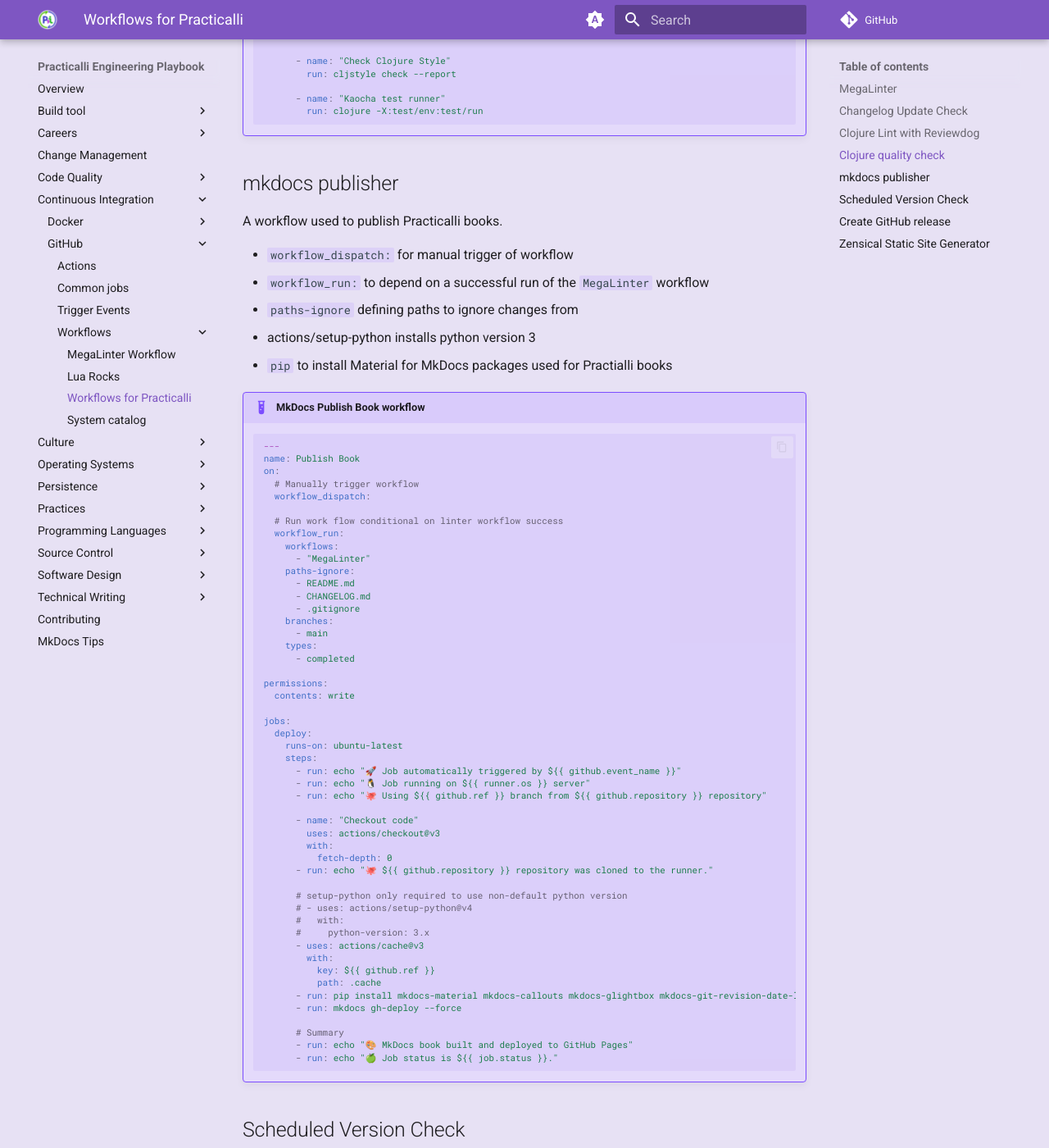
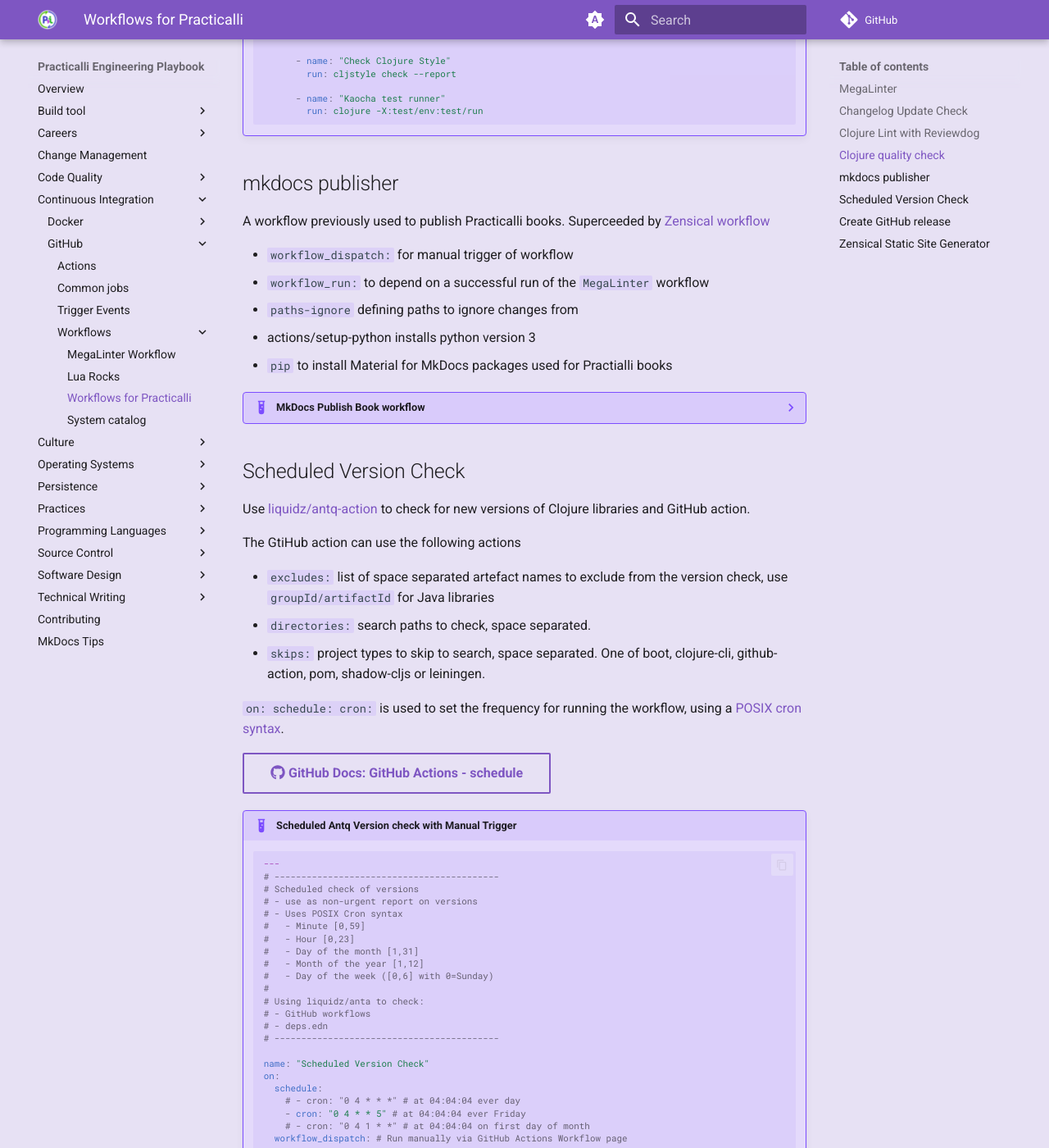
Before and after one commit to practicalli/engineering-playbook, an MkDocs documentation site: the page built from docs/continuous-integration/github/workflows/practicalli.md, in a window 1280 px wide and 1400 px high, scrolled down 2920 px. Shown: the whole window at 82% size. Built offline with MkDocs 1.6.1 and Material for MkDocs 9.7.7, drawn with Linux system fonts in a browser that asks for light colours; comment, search, counter and statistics services are not loaded.

Commit message:
docs(ci): ✏️ note that zensical workflow supersedes nkdocs

````diff
--- a/docs/continuous-integration/github/workflows/practicalli.md
+++ b/docs/continuous-integration/github/workflows/practicalli.md
@@ -160,7 +160,7 @@
 
 ## mkdocs publisher
 
-A workflow used to publish Practicalli books.
+A workflow previously used to publish Practicalli books.  Superceeded by [Zensical workflow](#zensical-static-site-generator)
 
 * `workflow_dispatch:` for manual trigger of workflow
 * `workflow_run:` to depend on a successful run of the `MegaLinter` workflow
@@ -168,7 +168,7 @@
 * actions/setup-python installs python version 3
 * `pip` to install Material for MkDocs packages used for Practialli books
 
-!!! EXAMPLE "MkDocs Publish Book workflow"
+??? EXAMPLE "MkDocs Publish Book workflow"
     ```yaml
     ---
     name: Publish Book
````
